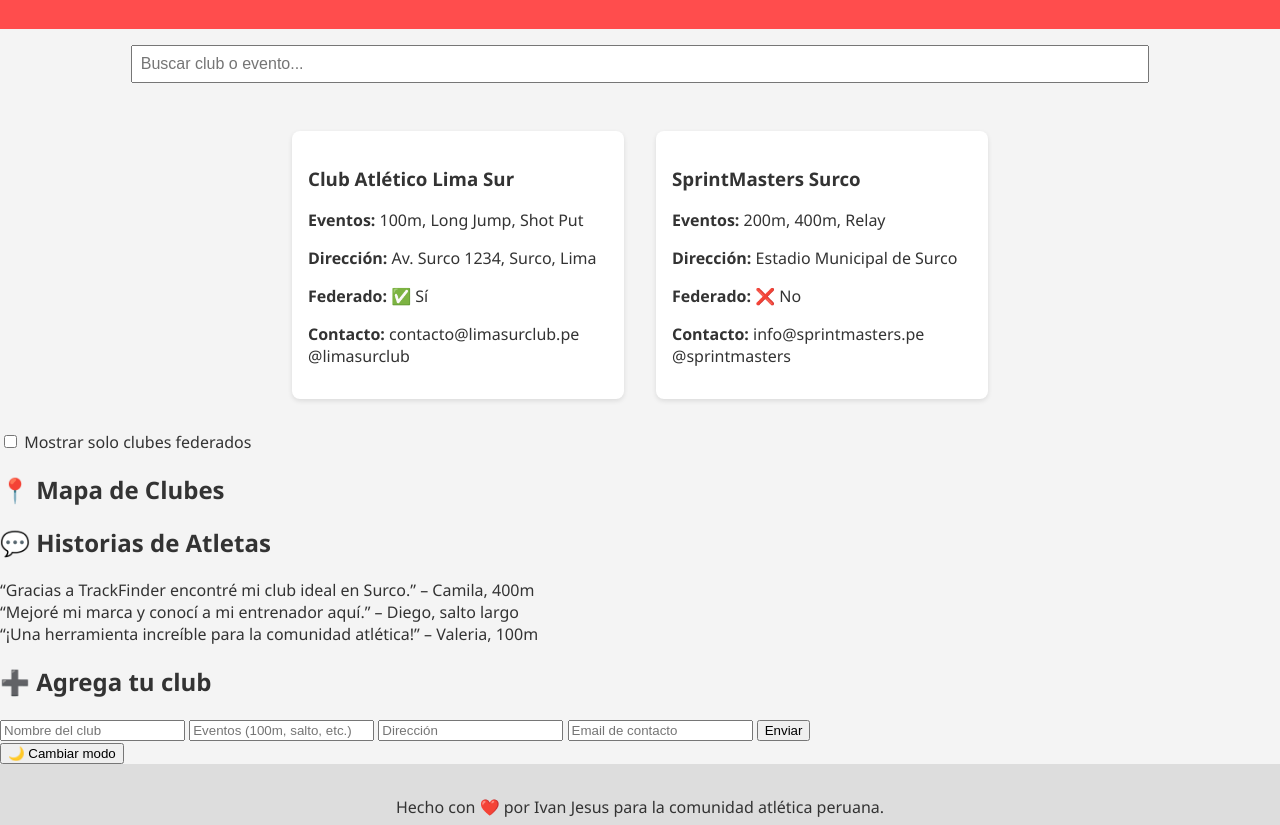
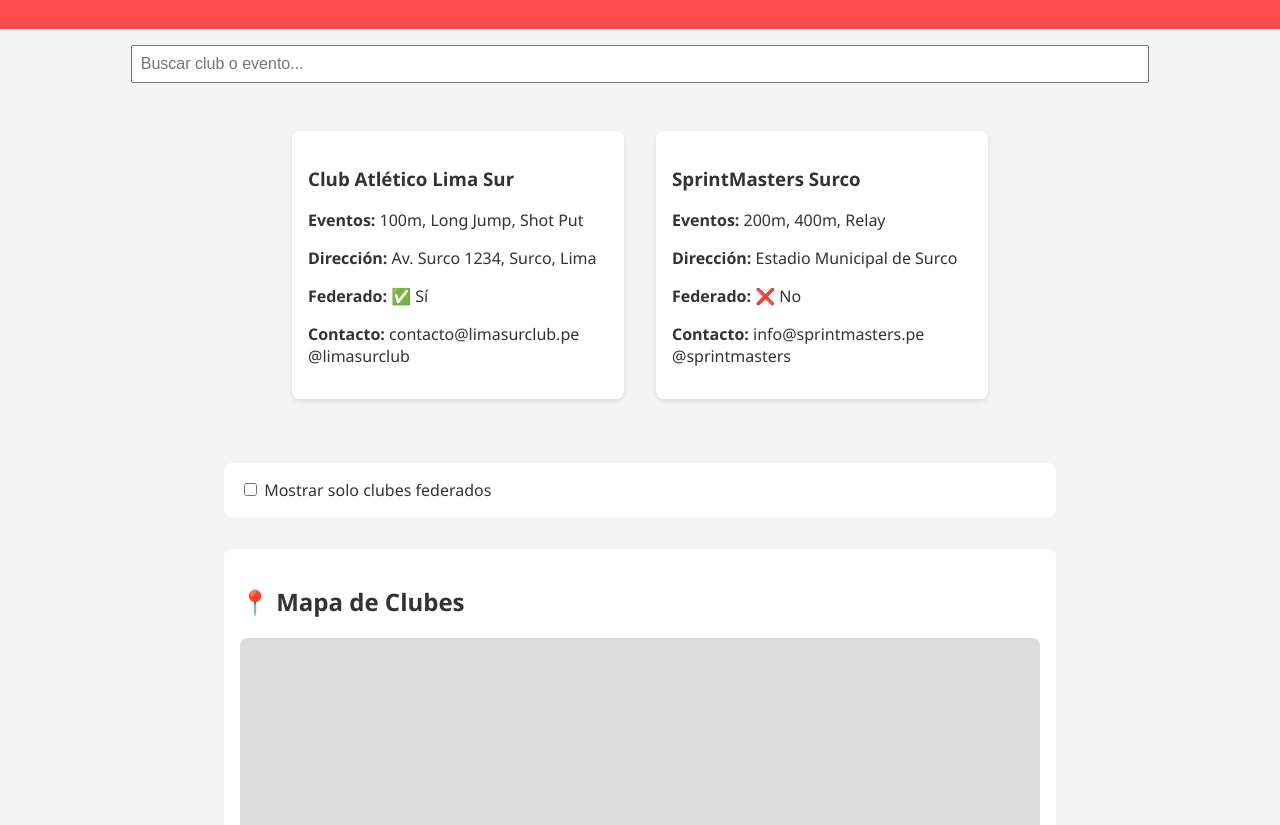
Before and after one commit to isalazar-co/trackandfield, a plain HTML site: page index.html in a window 1280 px wide. Shown: the part 127-952 px from the top of the page. Drawn offline with Linux system fonts and the light colour scheme.

Commit message:
Update style.css
Signed-off-by: Ivan Salazar <84028825+isalazar-co@users.noreply.github.com>

```diff
--- a/style.css
+++ b/style.css
@@ -45,3 +45,50 @@ footer {
   padding: 1em;
   background: #ddd;
 }
+
+#filters, #map, #testimonials, #addClub {
+  margin: 2em auto;
+  max-width: 800px;
+  padding: 1em;
+  background: white;
+  border-radius: 8px;
+}
+
+.carousel {
+  display: flex;
+  overflow-x: auto;
+  scroll-snap-type: x mandatory;
+}
+
+.testimonial {
+  min-width: 300px;
+  margin-right: 1em;
+  scroll-snap-align: start;
+  background: #ffe0e0;
+  padding: 1em;
+  border-radius: 8px;
+}
+
+#mapContainer {
+  height: 300px;
+  background: #ddd;
+  border-radius: 8px;
+}
+
+body.dark-mode {
+  background: #222;
+  color: #eee;
+}
+
+body.dark-mode header {
+  background: #333;
+}
+
+body.dark-mode .club-card,
+body.dark-mode #filters,
+body.dark-mode #map,
+body.dark-mode #testimonials,
+body.dark-mode #addClub {
+  background: #444;
+  color: #eee;
+}
```
